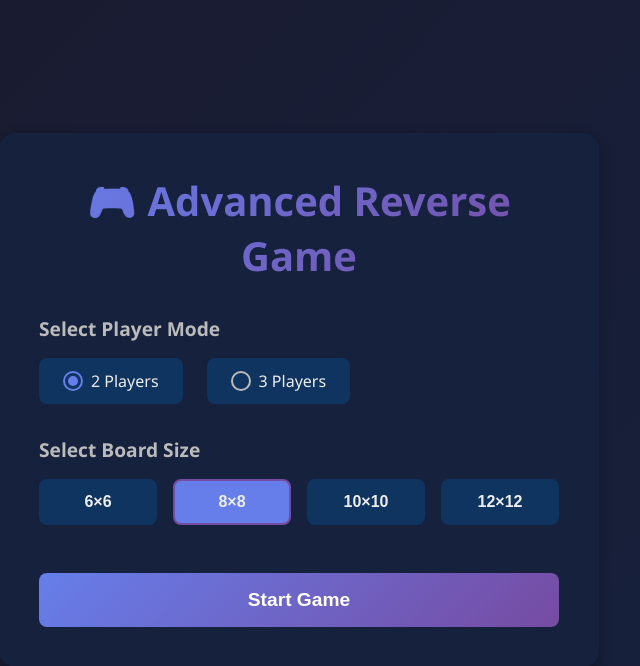
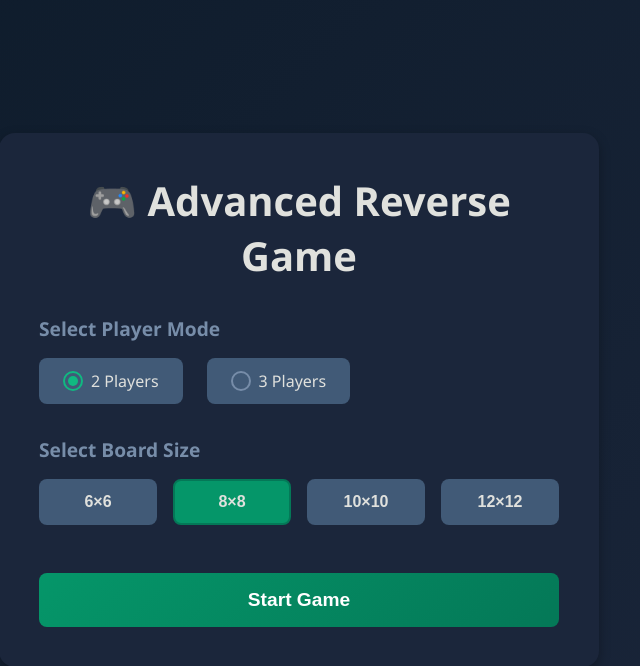
Before and after one commit to Bshashank123/reversie, a plain HTML site: page index.html in a window 1280 px wide. Shown: the whole page, without its empty margins (341-981 px from the left). Drawn offline with Linux system fonts and the light colour scheme.

Commit message:
Update style.css

```diff
--- a/style.css
+++ b/style.css
@@ -6,18 +6,18 @@
 }
 
 :root {
-    --bg-primary: #1a1a2e;
-    --bg-secondary: #16213e;
-    --bg-accent: #0f3460;
-    --text-primary: #eee;
-    --text-secondary: #bbb;
-    --board-bg: #2d5016;
-    --board-border: #1a3009;
-    --cell-hover: rgba(255, 255, 255, 0.1);
-    --valid-move: rgba(255, 215, 0, 0.4);
-    --disc-black: #1a1a1a;
-    --disc-white: #f5f5f5;
-    --disc-red: #e63946;
+    --bg-primary: #0d1b2a;
+    --bg-secondary: #1b263b;
+    --bg-accent: #415a77;
+    --text-primary: #e0e1dd;
+    --text-secondary: #778da9;
+    --board-bg: #0d7337;
+    --board-border: #085a2a;
+    --cell-hover: rgba(255, 255, 255, 0.05);
+    --valid-move: rgba(100, 200, 100, 0.3);
+    --disc-black: #0d0d0d;
+    --disc-white: #f8f9fa;
+    --disc-red: #dc3545;
     --shadow: 0 4px 12px rgba(0, 0, 0, 0.3);
     --transition: all 0.3s ease;
 }
@@ -70,10 +70,7 @@ body {
     text-align: center;
     font-size: 2.5rem;
     margin-bottom: 2rem;
-    background: linear-gradient(135deg, #667eea 0%, #764ba2 100%);
-    -webkit-background-clip: text;
-    -webkit-text-fill-color: transparent;
-    background-clip: text;
+    color: var(--text-primary);
 }
 
 .setup-section {
@@ -122,7 +119,7 @@ body {
 }
 
 .radio-label input[type="radio"]:checked + .radio-custom {
-    border-color: #667eea;
+    border-color: #10b981;
 }
 
 .radio-label input[type="radio"]:checked + .radio-custom::after {
@@ -130,7 +127,7 @@ body {
     position: absolute;
     width: 10px;
     height: 10px;
-    background: #667eea;
+    background: #10b981;
     border-radius: 50%;
     top: 50%;
     left: 50%;
@@ -167,15 +164,15 @@ body {
 }
 
 .size-btn.active {
-    background: #667eea;
-    border-color: #764ba2;
+    background: #059669;
+    border-color: #047857;
 }
 
 /* Primary Button */
 .primary-btn {
     width: 100%;
     padding: 1rem;
-    background: linear-gradient(135deg, #667eea 0%, #764ba2 100%);
+    background: linear-gradient(135deg, #059669 0%, #047857 100%);
     border: none;
     border-radius: 8px;
     color: white;
@@ -188,14 +185,14 @@ body {
 
 .primary-btn:hover {
     transform: translateY(-2px);
-    box-shadow: 0 6px 20px rgba(102, 126, 234, 0.4);
+    box-shadow: 0 6px 20px rgba(5, 150, 105, 0.4);
 }
 
 .secondary-btn {
     width: 100%;
     padding: 1rem;
     background: var(--bg-accent);
-    border: 2px solid #667eea;
+    border: 2px solid #059669;
     border-radius: 8px;
     color: var(--text-primary);
     font-size: 1.2rem;
@@ -279,8 +276,8 @@ body {
 }
 
 .player-score.active {
-    border-color: #ffd700;
-    box-shadow: 0 0 20px rgba(255, 215, 0, 0.3);
+    border-color: #10b981;
+    box-shadow: 0 0 20px rgba(16, 185, 129, 0.3);
 }
 
 .player-score.hidden {
@@ -322,7 +319,7 @@ body {
 .score-value {
     font-size: 2rem;
     font-weight: 700;
-    color: #ffd700;
+    color: #10b981;
     margin: 0.25rem 0;
 }
 
@@ -335,7 +332,7 @@ body {
 
 .player-score.active .turn-indicator {
     opacity: 1;
-    color: #ffd700;
+    color: #10b981;
 }
 
 /* Board Wrapper */
@@ -367,7 +364,7 @@ body {
 }
 
 .board-cell:hover {
-    background: #3a6b1f;
+    background: #0f854a;
 }
 
 .board-cell.valid-move {
@@ -378,25 +375,14 @@ body {
 .board-cell.valid-move::after {
     content: '';
     position: absolute;
-    width: 30%;
-    height: 30%;
-    background: rgba(255, 215, 0, 0.6);
+    width: 25%;
+    height: 25%;
+    background: rgba(180, 180, 180, 0.5);
+    border: 2px solid rgba(200, 200, 200, 0.8);
     border-radius: 50%;
     top: 50%;
     left: 50%;
     transform: translate(-50%, -50%);
-    animation: pulse 1.5s infinite;
-}
-
-@keyframes pulse {
-    0%, 100% {
-        opacity: 0.6;
-        transform: translate(-50%, -50%) scale(1);
-    }
-    50% {
-        opacity: 1;
-        transform: translate(-50%, -50%) scale(1.2);
-    }
 }
 
 /* Disc */
@@ -419,12 +405,11 @@ body {
 
 @keyframes placeDisc {
     0% {
-        transform: translate(-50%, -50%) scale(0);
-    }
-    60% {
-        transform: translate(-50%, -50%) scale(1.1);
+        opacity: 0;
+        transform: translate(-50%, -50%) scale(0.8);
     }
     100% {
+        opacity: 1;
         transform: translate(-50%, -50%) scale(1);
     }
 }
@@ -490,7 +475,7 @@ body {
 #winner-announcement {
     font-size: 1.5rem;
     font-weight: 700;
-    color: #ffd700;
+    color: #10b981;
     margin-bottom: 1.5rem;
 }
 
```
